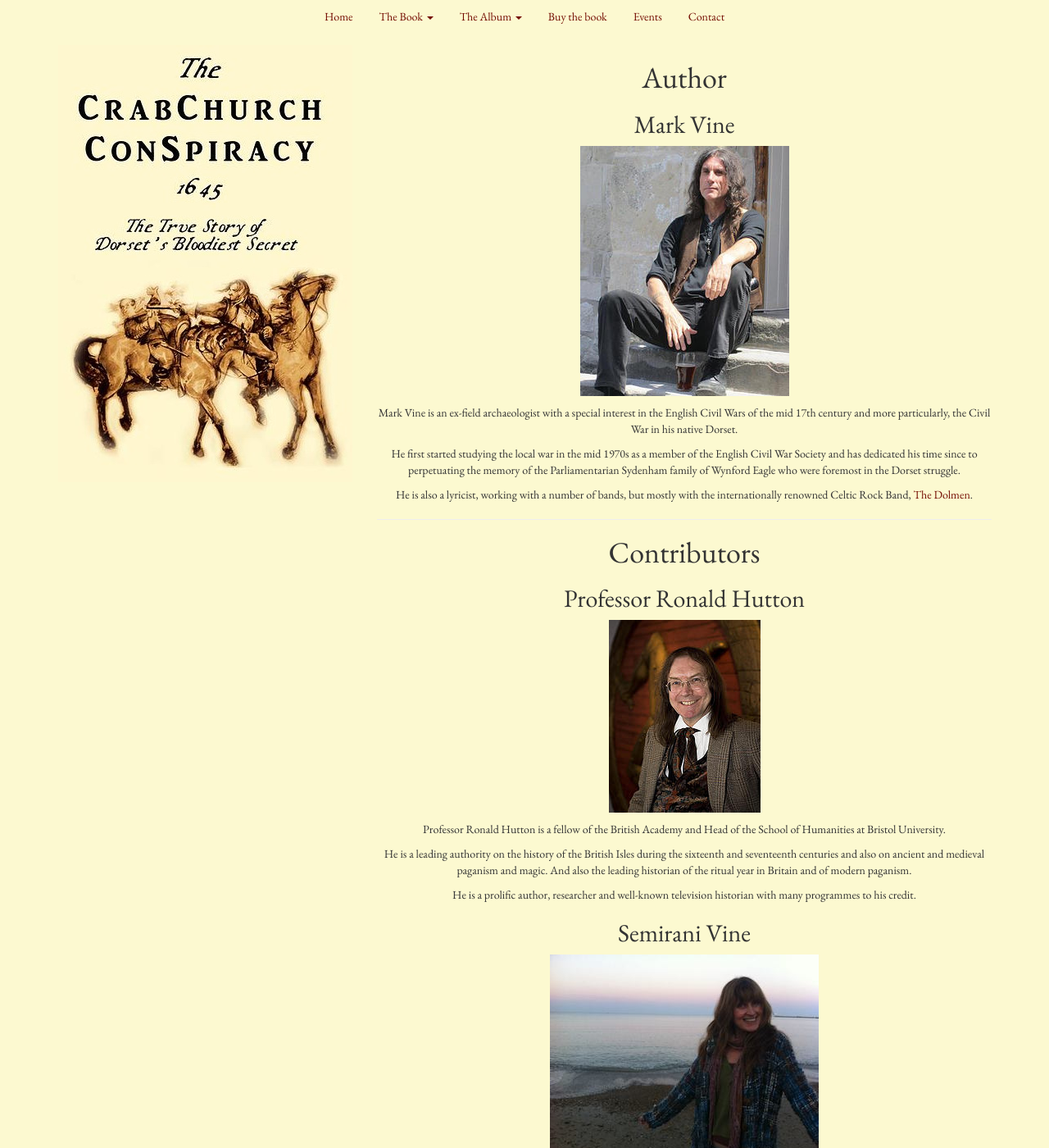
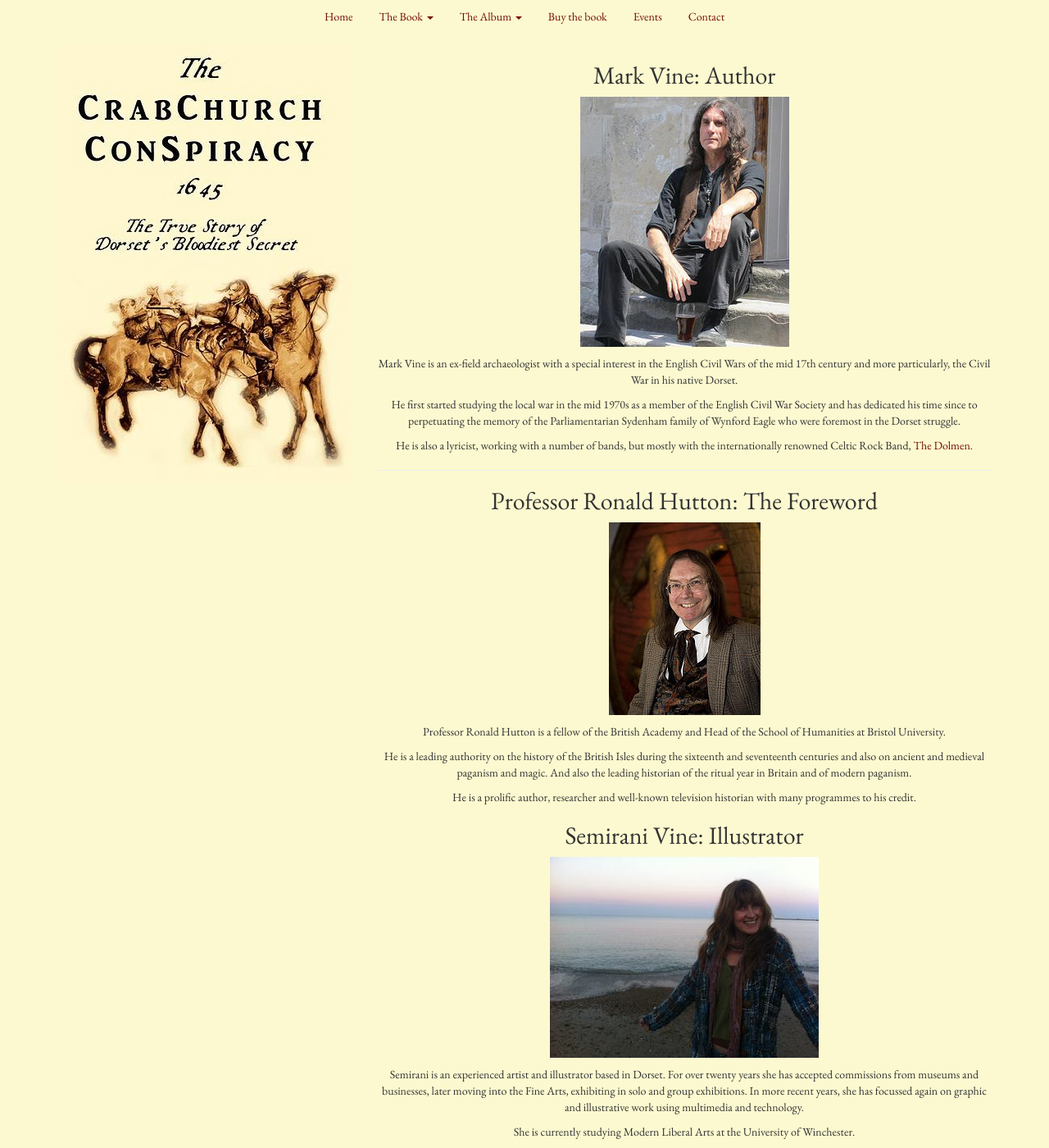
Before and after one commit to crabchurch/crabchurch.github.io, a Jekyll site: the page built from author.md, in a window 1280 px wide and 1400 px high. Shown: the whole window at 82% size. Built offline with Jekyll 4.4.1, drawn with Linux system fonts in a browser that asks for light colours; nearby versions of some CDN libraries; some web fonts are replaced; Markdown is read by kramdown in place of the engine named in the settings.

Commit message:
Update author.md

```diff
--- a/author.md
+++ b/author.md
@@ -3,9 +3,7 @@
 title: The Book
 ---
 
-#Author
-
-##Mark Vine
+##Mark Vine: Author
 
 ![Mark Vine the author][mark_vine_img]
 
@@ -17,9 +15,7 @@
 
 * * *
 
-#Contributors
-
-##Professor Ronald Hutton
+##Professor Ronald Hutton: The Foreword
 
 ![Professor Ronald Hutton][ronald_hutton_img]
 
@@ -29,7 +25,7 @@
 
 He is a prolific author, researcher and well-known television historian with many programmes to his credit.
 
-##Semirani Vine
+##Semirani Vine: Illustrator
 
 ![Semirani Vine][semirani_vine_img]
 
```
